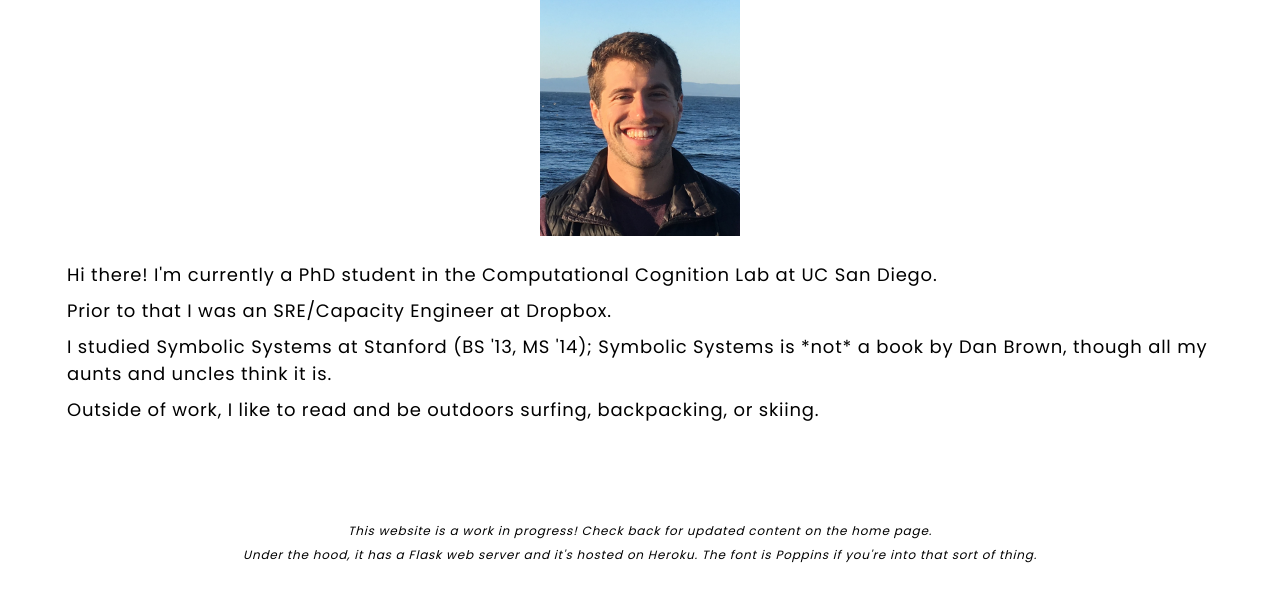
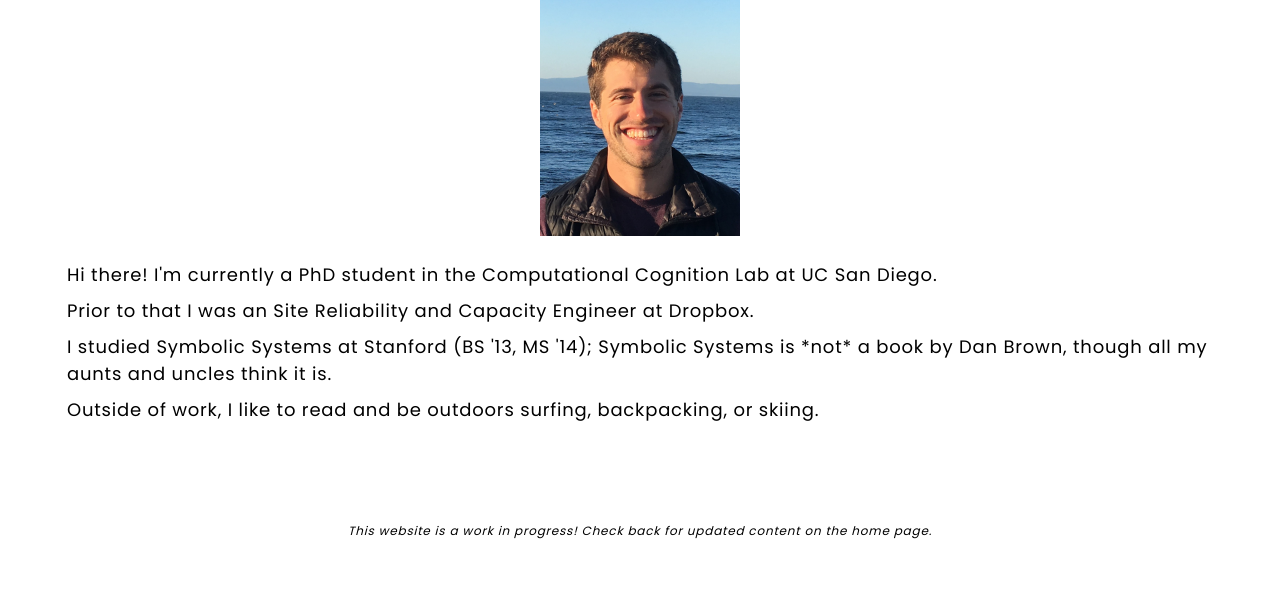
Before and after one commit to erik-brockbank/website, a Flask app: page / in a window 1280 px wide. Shown: the part 148-750 px from the top of the page. Run offline with Flask 2, Linux system fonts and the light colour scheme.

Commit message:
update cv

```diff
--- a/main.py
+++ b/main.py
@@ -1,8 +1,10 @@
 import os
 from flask import Flask, render_template
+# from flask_talisman import Talisman
 
 
 app = Flask(__name__, static_url_path='/static')
+# talisman = Talisman(app)
 
 @app.route("/")
 def index():
@@ -20,11 +22,11 @@ def contact():
 
 
 
-#TO RUN THIS
+# TO RUN THIS
 # python main.py
 # -> Running on http://localhost:33507/
 
 if __name__ == "__main__":
     from os import environ
     port = int(os.environ.get("PORT", 33507))
-    app.run(debug=False, host='0.0.0.0', port=port)
+    app.run(debug=False, host="127.0.0.1", port=port)
--- a/templates/index.html
+++ b/templates/index.html
@@ -32,7 +32,7 @@
                         </div>
                         <div class="about-text-bucket">
                                 <p>Hi there! I'm currently a PhD student in the <a href="http://www.evullab.org/">Computational Cognition Lab</a> at UC San Diego.</p>
-                                <p>Prior to that I was an SRE/Capacity Engineer at Dropbox.</p>
+                                <p>Prior to that I was an Site Reliability and Capacity Engineer at Dropbox.</p>
                                 <p>I studied Symbolic Systems at Stanford (BS '13, MS '14); Symbolic Systems is *not* a book by Dan Brown, though all my aunts and uncles think it is.</p>
                                 <p>Outside of work, I like to read and be outdoors surfing, backpacking, or skiing.</p>
                         </div>
@@ -41,5 +41,4 @@
 	</div>
 <footer class="footer">
 	<p class="footer-item"><i>This website is a work in progress! Check back for updated content on the home page.</i></p>
-	<p class="footer-item"><i>Under the hood, it has a Flask web server and it's hosted on Heroku. The font is Poppins if you're into that sort of thing.</i></p>
 </footer>
```
Also changed, not shown: 1 other file.
